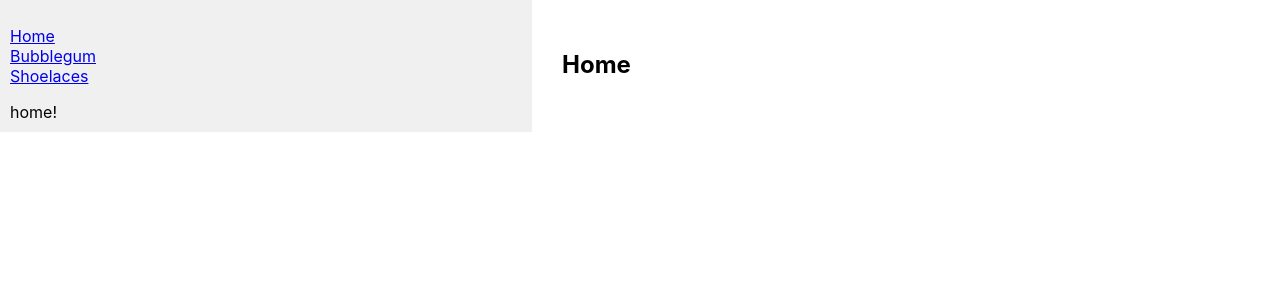
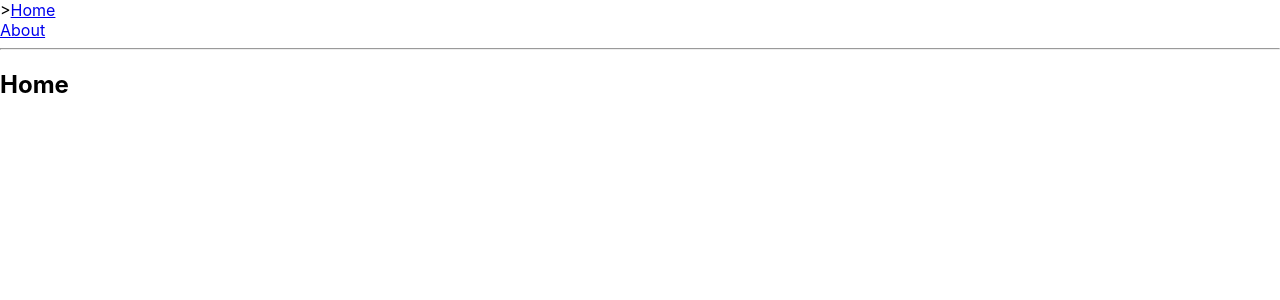
Before and after one commit to charlesmartinreed/react-router-mcginnis-course, a React (Create React App) app: page / in a window 1280 px wide. Shown: the top 300 px of the page. Built offline with nearby package versions, Linux system fonts and the light colour scheme.

Commit message:
Demonstrate basic example of composing custom Link component.

```diff
--- a/src/App.js
+++ b/src/App.js
@@ -1,58 +1,51 @@
 import React, { Component } from 'react';
 import { BrowserRouter as Router, Route, Link } from 'react-router-dom';
 
-// you can render more than one route at any point in your app
-const routes = [
-	{
-		path: '/',
-		exact: true,
-		sidebar: () => <div>home!</div>,
-		main: () => <h2>Home</h2>,
-	},
-	{
-		path: '/bubblegum',
-		sidebar: () => <div>bubblegum!</div>,
-		main: () => <h2>Bubblegum</h2>,
-	},
-	{
-		path: '/shoelaces',
-		sidebar: () => <div>shoelaces!</div>,
-		main: () => <h2>Shoelaces</h2>,
-	}
-]
+const Home = () => (
+	<div>
+			<h2>Home</h2>
+	</div>
+)
+
+const About = () => (
+	<div>
+		<h2>About</h2>
+	</div>
+)
+
+// children renders this component whether there is a match or not
+// when path does not match, match is null
+const OldSchoolMenuLink = ({ children, to, exact}) => {
+	return (
+		<Route path={to} exact={exact} children={({match}) => (
+			<div className={match ? 'active' : ''}>
+				{match ? '>' : ''}
+				<Link to={to}>
+					{children}
+				</Link>
+			</div>
+		)}/>
+	)
+}
 
 // map over routes array, render either sidebar or main
 class App extends Component {
 	render() {
 		return (
 			<Router>
-				<div style={{display: 'flex'}}>
-				<div style={{
-					padding: '10px',
-					width: '40%',
-					background: '#f0f0f0'
-				}}>
-					<ul style={{listStyleType: 'none', padding: 0}}>
-						<li><Link to='/'>Home</Link></li>
-						<li><Link to='/bubblegum'>Bubblegum</Link></li>
-						<li><Link to='/shoelaces'>Shoelaces</Link></li>
-					</ul>
+				<div>
+					<OldSchoolMenuLink exact={true} to='/'>
+						Home
+					</OldSchoolMenuLink>
 
-					{routes.map((route) => (
-						<Route
-						key={route.path} path={route.path} exact={route.exact} component={route.sidebar} />
-					))}
-				</div>
-					<div style={{flex: 1, padding: '30px'}}>
-						{routes.map(({ path, exact, main}) => (
-							<Route
-								key={path}
-								path={path}
-								exact={exact}
-								component={main}
-							/>
-						))}
-					</div>
+					<OldSchoolMenuLink to='/about'>
+						About
+					</OldSchoolMenuLink>
+
+					<hr />
+
+					<Route exact path='/' component={Home} />
+					<Route path='/about' component={About} />
 				</div>
 			</Router>
 		)
```
